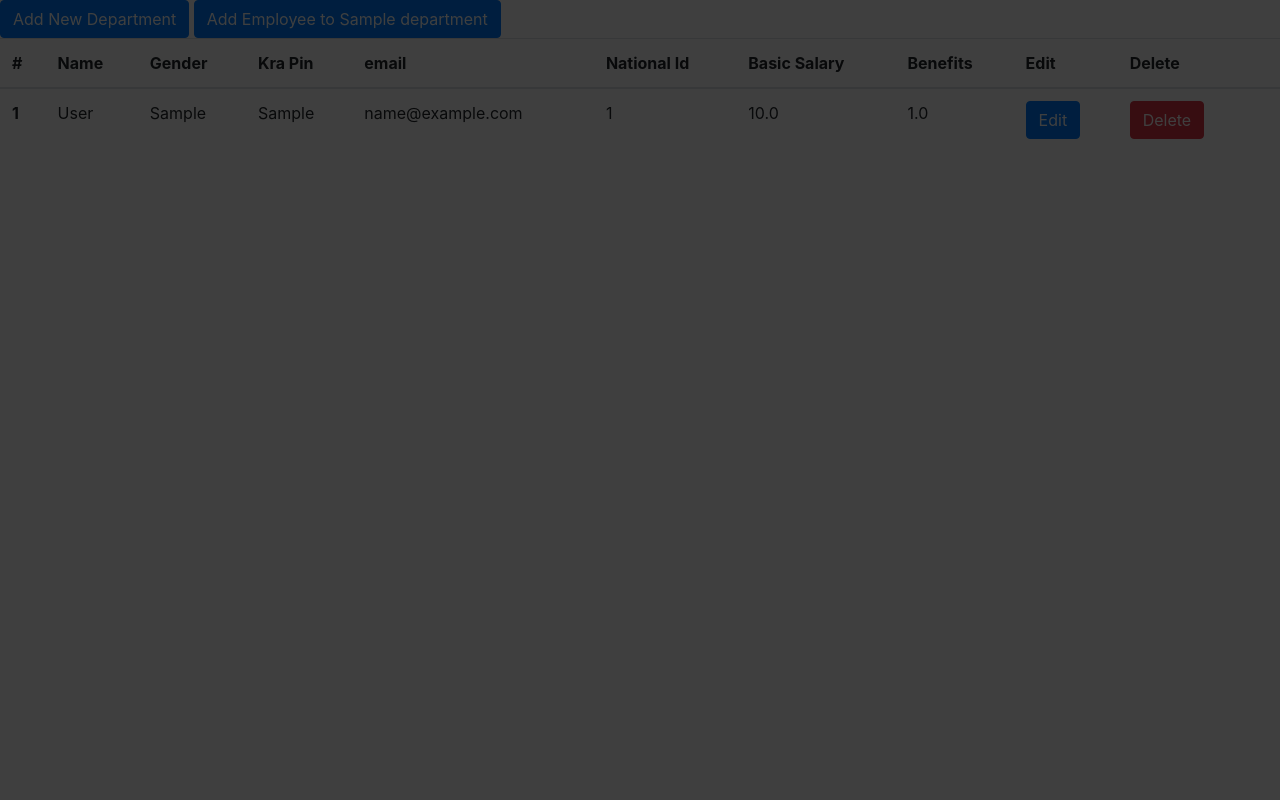
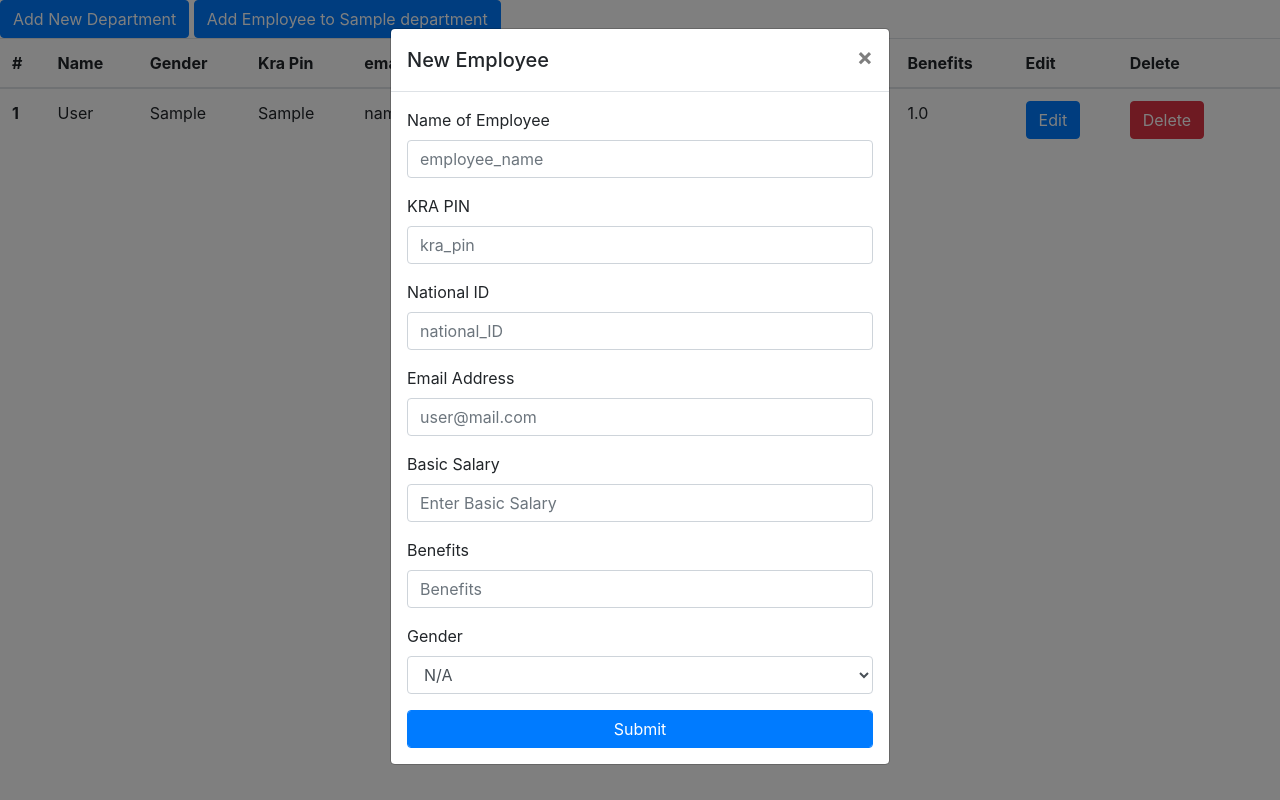
Before and after one commit to JOE-JOE-NGIGI/payroll-system, a Flask app: page /employees/1 in a window 1280 px wide, after a click that opens the changed part. Run offline with Flask 2, Linux system fonts and the light colour scheme; tables that the repository leaves empty hold one stand-in row (values such as "Sample post"); some libraries are stand-ins or nearby versions.

Commit message:
Fix UI bugs

```diff
--- a/main.py
+++ b/main.py
@@ -9,8 +9,8 @@
 app = Flask(__name__)
 
 # this is a config parameter that shows where our db lives
-#app.config.from_object(Development)
-app.config.from_object(Production)
+app.config.from_object(Development)
+# app.config.from_object(Production)
 
 db = SQLAlchemy(app)  #read this from documentation
 
--- a/templates/employees.html
+++ b/templates/employees.html
@@ -1,33 +1,15 @@
-<!doctype html>
+
+
+<!DOCTYPE html>
 <html lang="en">
 <head>
-    <!-- Required meta tags -->
-    <meta charset="utf-8">
-    <meta name="viewport" content="width=device-width, initial-scale=1, shrink-to-fit=no">
-
-    <!-- Bootstrap CSS -->
-    <link rel="stylesheet" href="https://stackpath.bootstrapcdn.com/bootstrap/4.3.1/css/bootstrap.min.css" integrity="sha384-ggOyR0iXCbMQv3Xipma34MD+dH/1fQ784/j6cY/iJTQUOhcWr7x9JvoRxT2MZw1T" crossorigin="anonymous">
-
+    <link rel="stylesheet" href="https://stackpath.bootstrapcdn.com/bootstrap/4.3.1/css/bootstrap.min.css"
+          integrity="sha384-ggOyR0iXCbMQv3Xipma34MD+dH/1fQ784/j6cY/iJTQUOhcWr7x9JvoRxT2MZw1T" crossorigin="anonymous">
+    <meta charset="UTF-8">
     <title>HR PAYROLL SYSTEM</title>
 </head>
-  <body>
 
-    <!-- Optional JavaScript -->
-    <!-- jQuery first, then Popper.js, then Bootstrap JS -->
-    <script src="https://code.jquery.com/jquery-3.3.1.slim.min.js" integrity="sha384-q8i/X+965DzO0rT7abK41JStQIAqVgRVzpbzo5smXKp4YfRvH+8abtTE1Pi6jizo" crossorigin="anonymous"></script>
-    <script src="https://cdnjs.cloudflare.com/ajax/libs/popper.js/1.14.7/umd/popper.min.js" integrity="sha384-UO2eT0CpHqdSJQ6hJty5KVphtPhzWj9WO1clHTMGa3JDZwrnQq4sF86dIHNDz0W1" crossorigin="anonymous"></script>
-    <script src="https://stackpath.bootstrapcdn.com/bootstrap/4.3.1/js/bootstrap.min.js" integrity="sha384-JjSmVgyd0p3pXB1rRibZUAYoIIy6OrQ6VrjIEaFf/nJGzIxFDsf4x0xIM+B07jRM" crossorigin="anonymous"></script>
-  </body>
-</html><!doctype html>
-<html lang="en">
-  <head>
-    <!-- Required meta tags -->
-    <meta charset="utf-8">
-    <meta name="viewport" content="width=device-width, initial-scale=1, shrink-to-fit=no">
 
-    <!-- Bootstrap CSS -->
-    <link rel="stylesheet" href="https://stackpath.bootstrapcdn.com/bootstrap/4.3.1/css/bootstrap.min.css" integrity="sha384-ggOyR0iXCbMQv3Xipma34MD+dH/1fQ784/j6cY/iJTQUOhcWr7x9JvoRxT2MZw1T" crossorigin="anonymous">
-  </head>
 <body>
   <!-- Button trigger modal for Department -->
     <button type="button" class="btn btn-primary" data-toggle="modal" data-target="#newDepartment">
@@ -37,29 +19,6 @@
     <button type="button" class="btn btn-primary" data-toggle="modal" data-target="#newEmployee">
         Add Employee to {{ this_department.name }}
     </button>
-  <!-- Modal for Department -->
-<div class="modal fade" id="newDepartment" tabindex="-1" role="dialog" aria-labelledby="exampleModalLabel" aria-hidden="true">
-  <div class="modal-dialog" role="document">
-    <div class="modal-content">
-      <div class="modal-header">
-        <h5 class="modal-title" id="exampleModalLabel">New Department</h5>
-        <button type="button" class="close" data-dismiss="modal" aria-label="Close">
-          <span aria-hidden="true">&times;</span>
-        </button>
-      </div>
-      <div class="modal-body">
-        <form action="/newDepartment" method="post">
-  <div class="form-group">
-    <label for="formGroupExampleInput">Name of Department</label>
-    <input name="department" value="{{ this_department.id }}" class="form-control" id="formGroupExampleInput" placeholder="department" type="hidden">
-  </div>
-            <div class="form-group">
-                <input  type="Submit" class="form-control btn-primary">
-            </div>
-
-</form>
-      </div>
-</div>
 
   <!-- Modal for Employee -->
   <div class="modal fade" id="newEmployee" tabindex="-1" role="dialog" aria-labelledby="exampleModalLabel" aria-hidden="true">
@@ -72,50 +31,56 @@
         </button>
       </div>
       <div class="modal-body">
-          <form action="/newEmployee" method="POST">
+
+           <form action="/newEmployee" method="post">
                 <div class="form-group">
-                     <label for="formGroupExampleInput">Employee Name</label>
+                     <label for="formGroupExampleInput">Name of Employee</label>
                      <input name="name" required type="text" class="form-control" id="formGroupExampleInput" placeholder="employee_name">
                 </div>
                 <div class="form-group">
                      <label for="formGroupExampleInput">KRA PIN</label>
-                     <input name="kraPin" required type="text" class="form-control" id="formGroupExampleInput" placeholder="kra_pin">
+                     <input name="kra_pin" required type="text" class="form-control" id="formGroupExampleInput" placeholder="kra_pin">
                 </div>
                 <div class="form-group">
                      <label for="formGroupExampleInput">National ID</label>
-                     <input name="nationalId" required type="text" class="form-control" id="formGroupExampleInput" placeholder="national_ID">
+                     <input name="national_id" required type="text" class="form-control" id="formGroupExampleInput" placeholder="national_ID">
                 </div>
                 <div class="form-group">
                      <label for="formGroupExampleInput">Email Address</label>
                      <input name="email" required type="email" class="form-control" id="formGroupExampleInput" placeholder="user@mail.com">
                 </div>
-     <input name="department" value="{{ this_department.id }}" type="hidden"/>
+
                <div class="form-group">
                      <label for="formGroupExampleInput">Basic Salary</label>
-                     <input name="basicSalary" required type="number" class="form-control" id="formGroupExampleInput" placeholder="Enter Basic Salary">
+                     <input name="basic_salary" required type="number" class="form-control" id="formGroupExampleInput" placeholder="Enter Basic Salary">
                  </div>
                <div class="form-group">
                      <label for="formGroupExampleInput">Benefits</label>
-                     <input name="benefits" required type="number" class="form-control" id="formGroupExampleInput" placeholder="Benefits">
+                     <input name="benefits" required type="text" class="form-control" id="formGroupExampleInput" placeholder="Benefits">
                  </div>
                 <div class="form-group">
                      <label for="formGroupExampleInput">Gender</label>
                      <select name="gender"  class="form-control" >
-                        <option value="N/A">N/A</option>
+                        <option value="Not Applicable">N/A</option>
                         <option value="m">Male</option>
                         <option value="f">Female</option>
                          </select>
                  </div>
+
                 <div class="form-group">
-                <input  type="Submit" class="form-control btn-primary">
+
+
+                     <input name="department"  value="{{ this_department.id }}" class="form-control" type="hidden">
+
                  </div>
+                <input  type="submit" class="form-control btn-primary">
+
            </form>
       </div>
     </div>
   </div>
 </div>
-  </div>
-</div>
+
 
 
 
```
Lines whose indentation alone changed are shown as unchanged.
